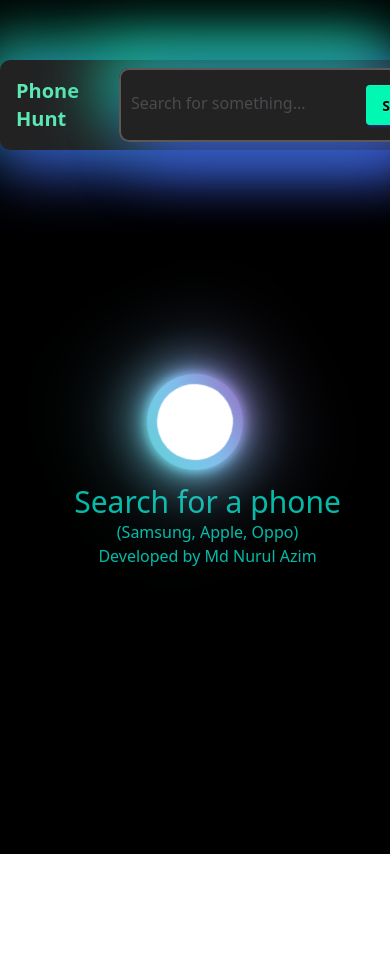
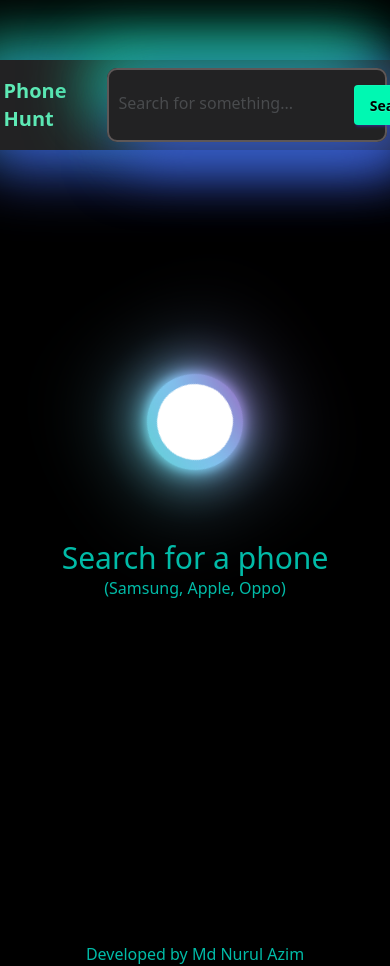
Before and after one commit to MD-AZIM007/Phone_Hunt, a plain HTML site: page index.html in a window 390 px wide. Shown: the top 966 px of the page. Before the commit the page ends 854 px from the top, so only its background shows below. Drawn offline with nearby package versions, Linux system fonts and the light colour scheme.

Commit message:
for proper responsive

```diff
--- a/index.html
+++ b/index.html
@@ -12,17 +12,7 @@
     />
     <script src="https://cdn.jsdelivr.net/npm/@tailwindcss/browser@4"></script>
 
-    <style>
-      body {
-        background-color: black;
-        display: flex;
-        flex-wrap: wrap;
-        flex-direction: column;
-        justify-content: center;
-        align-items: center;
-        gap: 1rem;
-      }
-    </style>
+
   </head>
   <body>
 
@@ -33,13 +23,13 @@
         class="flex items-center justify-space-between p-4 mt-15"
       >
         <h3
-          class="text-xl font-bold md:text-2xl lg:text-5xl text-emerald-300 mr-10 md:mr-20 lg:mr-90"
+          class="text-xl flex-wrap  font-bold md:text-2xl lg:text-5xl text-emerald-300 mr-10 md:mr-20 lg:mr-90"
         >
           Phone Hunt
         </h3>
         <!-- From Uiverse.io by OnlyCodeChannel -->
         <!-- From Uiverse.io by CodeM7710 -->
-        <label class="label">
+        <label class="label flex flex-wrap">
           <input
             id="search-field"
             type="text"
@@ -57,14 +47,14 @@
 
     <main>
       <!-- find the phone section--------------------------- -->
-      <section class="mt-20">
+      <section class="mt-20 flex-wrap ">
         <div
           id="find-phone-container"
-          class="flex flex-col justify-center items-center h-140 p-4"
+          class="flex flex-col justify-center items-center  h-170 lg:h-160 md:h-240  p-4"
         >
           <h6 class="text-3xl text-teal-500">Search for a phone</h6>
           <p class=" text-teal-500">(Samsung, Apple, Oppo)</p>
-          <p class=" text-teal-500">Developed by Md Nurul Azim</p>
+
         </div>
       </section>
 
@@ -117,7 +107,10 @@
       </dialog>
     </main>
 
-    <footer></footer>
+    <footer>
+       <p class=" text-teal-500">Developed by Md Nurul Azim</p>
+    </footer>
+
 
     <script src="script.js"></script>
   </body>
--- a/style.css
+++ b/style.css
@@ -1,4 +1,19 @@
+
+
+
+
+body {
+        background-color: black;
+        display: flex;
+        flex-direction: column;
+        justify-content: center;
+        align-items: center;
+      }
+
+
+
 /* Search bar */
+
 .input {
   max-width: 190px;
 }
```
